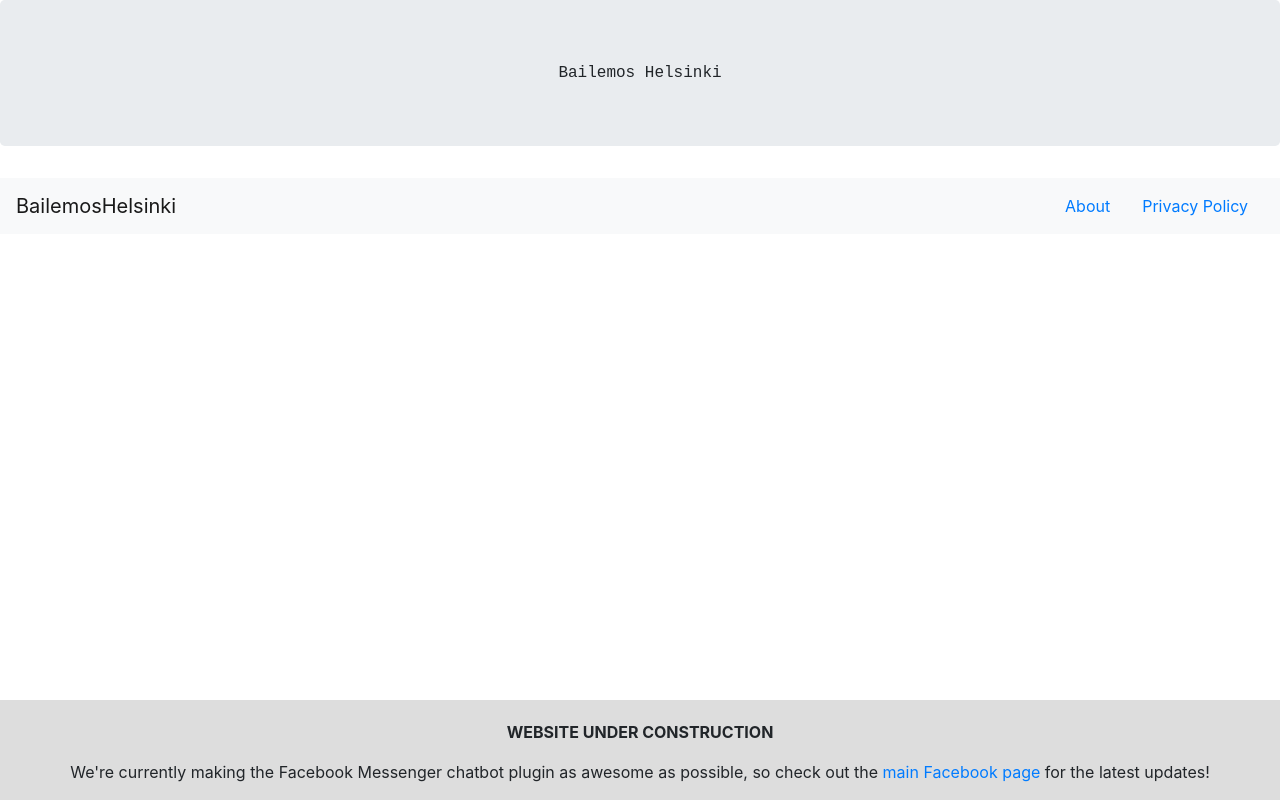
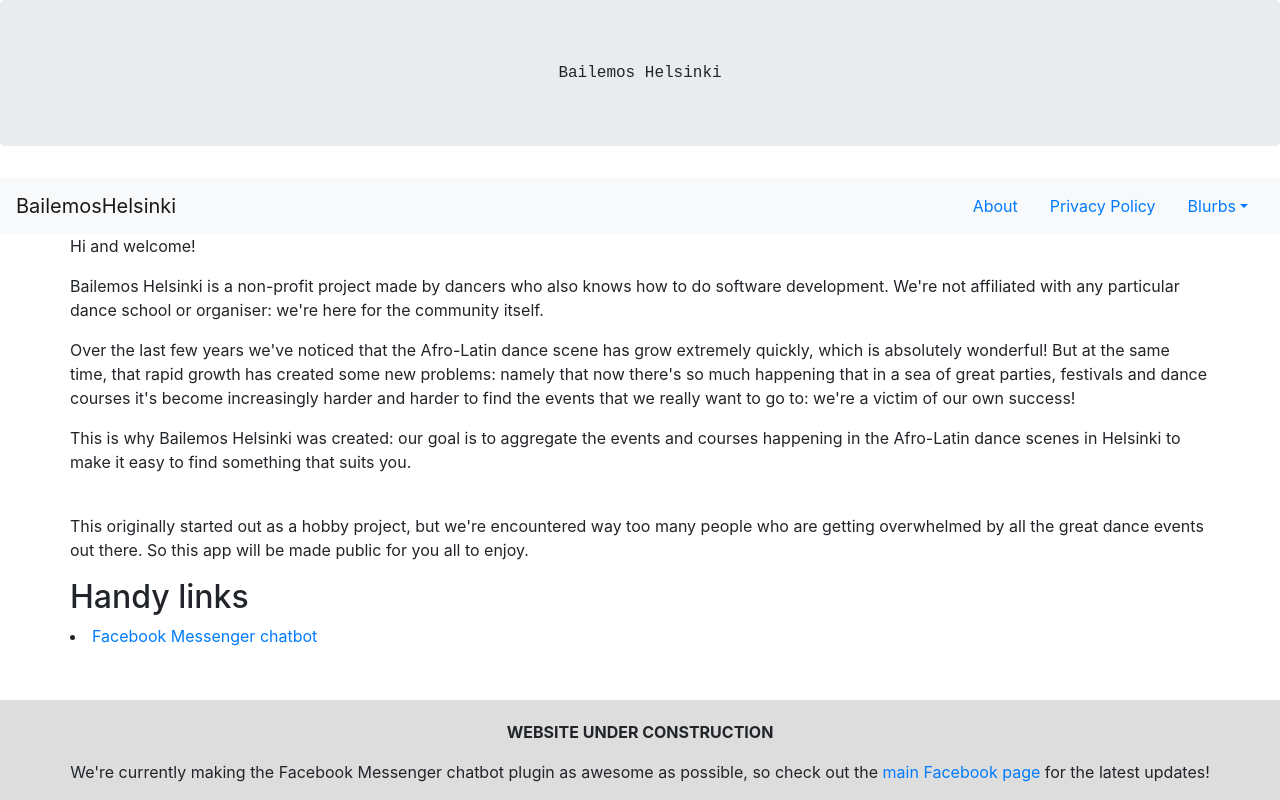
Before and after one commit to raybergholm/bailemos-helsinki-website, a React (Create React App) app: page / in a window 1280 px wide. Built offline with nearby package versions, Linux system fonts and the light colour scheme.

Commit message:
add centralised app route defs, split about section

```diff
--- a/src/AppRouter.js
+++ b/src/AppRouter.js
@@ -5,13 +5,18 @@
 import AboutPage from "./components/pages/AboutPage";
 import PrivacyPolicyPage from "./components/pages/PrivacyPolicyPage";
 
+import MessengerBlurbPage from "./components/pages/MessengerBlurbPage";
+
+import { APP_PATHS } from "./appConfig";
+
 const AppRouter = () => (
   <BrowserRouter>
     <Switch>
-      <Route exact path="/" component={MainPage} />
-      <Route exact path="/about" component={AboutPage} />
-      <Route path="/privacy-policy" component={PrivacyPolicyPage} />
-      <Redirect path="*" to="/" />
+      <Route exact path={APP_PATHS.Root} component={MainPage} />
+      <Route exact path={APP_PATHS.About} component={AboutPage} />
+      <Route path={APP_PATHS.PrivacyPolicy} component={PrivacyPolicyPage} />
+      <Route path={APP_PATHS.Blurbs.Messenger} component={MessengerBlurbPage} />
+      <Redirect path="*" to={APP_PATHS.Root} />
     </Switch>
   </BrowserRouter>
 );
--- /dev/null
+++ b/src/appConfig.js
@@ -0,0 +1,10 @@
+export const FACEBOOK_PAGE_URL = "#";
+
+export const APP_PATHS = {
+  Root: "/",
+  About: "/about",
+  PrivacyPolicy: "/privacy-policy",
+  Blurbs: {
+    Messenger: "/blurbs/messenger"
+  }
+};
--- a/src/components/pages/AboutPage.js
+++ b/src/components/pages/AboutPage.js
@@ -1,6 +1,6 @@
 import React from "react";
 
-import { Container, Row } from 'reactstrap';
+import { Container, Row } from "reactstrap";
 
 const AboutPage = () => (
   <div className="flex-grow-1">
@@ -8,15 +8,6 @@
       <Row>
         <h2>Who are we?</h2>
       </Row>
-      <Row>
-        <p>Hi and welcome! This site is a love letter to the Helsinki Afro-Latin social dance scene from dancers who also know how to do software development.</p>
-        <p>Over the last few years we've noticed that the Afro-Latin dance scene has grow extremely quickly, which is absolutely wonderful! But at the same time, that rapid growth has created some new problems: namely that now there's so much happening that in a sea of great parties, festivals and dance courses it's become increasingly harder and harder to find the events that we really want to go to: we're a victim of our own success!</p>
-        <p>This is why Bailemos Helsinki was created: our goal is to aggregate the events and courses happening in the Afro-Latin dance scenes in Helsinki to make it easy to find something that suits you.</p>
-        <br />
-        <p>This originally started out as a hobby project, but we're encountered way too many people who are getting overwhelmed by all the great dance events out there. So this app will be made public for you all to enjoy.</p>
-        <br />
-        <p>We're not affiliated with any particular dance school or organiser: we're here for the community itself.</p>
-      </Row>
     </Container>
   </div>
 );
--- a/src/components/pages/MainPage.js
+++ b/src/components/pages/MainPage.js
@@ -1,13 +1,27 @@
 import React from "react";
 
-import { Container, Row } from 'reactstrap';
+import { Container, Row } from "reactstrap";
+
+import { APP_PATHS } from "../../appConfig";
 
 const MainPagePage = () => (
   <Container>
-    <Row>
-    </Row>
-    <Row>
-    </Row>
+  <Row>
+    <p>Hi and welcome!</p>
+    <p>Bailemos Helsinki is a non-profit project made by dancers who also knows how to do software development. We're not affiliated with any particular dance school or organiser: we're here for the community itself.</p>
+    <p>Over the last few years we've noticed that the Afro-Latin dance scene has grow extremely quickly, which is absolutely wonderful! But at the same time, that rapid growth has created some new problems: namely that now there's so much happening that in a sea of great parties, festivals and dance courses it's become increasingly harder and harder to find the events that we really want to go to: we're a victim of our own success!</p>
+    <p>This is why Bailemos Helsinki was created: our goal is to aggregate the events and courses happening in the Afro-Latin dance scenes in Helsinki to make it easy to find something that suits you.</p>
+    <br />
+    <p>This originally started out as a hobby project, but we're encountered way too many people who are getting overwhelmed by all the great dance events out there. So this app will be made public for you all to enjoy.</p>
+  </Row>
+  <Row>
+    <h2>Handy links</h2>
+  </Row>
+  <Row>
+    <li>
+      <a href={APP_PATHS.Blurbs.Messenger}>Facebook Messenger chatbot</a>
+    </li>
+  </Row>
   </Container>
 );
 
--- /dev/null
+++ b/src/components/pages/MessengerBlurbPage.js
@@ -0,0 +1,19 @@
+import React from "react";
+
+import { Container, Row } from "reactstrap";
+
+import { FACEBOOK_PAGE_URL } from "../../appConfig";
+
+const MessengerBlurbPage = () => (
+  <div className="flex-grow-1">
+    <Container>
+      <Row>
+        <h2>Our Facebook page and Messenger chatbot</h2>
+        <p>Since the majority of all event organisation in Helsinki is done via Facebook, we have a <a href={FACEBOOK_PAGE_URL}>Facebook page here</a> where we keep an eye on public events, courses and other.</p>
+        <p>We also provide a Facebook Messenger chatbot on that page to let you query all the public dance events we've found: just open the chat and ask something, the chatbot will respond accordingly and try to find events if you ask.</p>
+      </Row>
+    </Container>
+  </div>
+);
+
+export default MessengerBlurbPage;
--- a/src/components/pages/PrivacyPolicyPage.js
+++ b/src/components/pages/PrivacyPolicyPage.js
@@ -1,6 +1,6 @@
 import React from "react";
 
-import { Container, Row } from 'reactstrap';
+import { Container, Row } from "reactstrap";
 
 const PrivacyPolicyPage = () => (
   <Container>
@@ -8,9 +8,14 @@
       <h2>Our Privacy Policy</h2>
     </Row>
     <Row>
-      <p>Your privacy is important to us.</p>
-      <p>This is why we don't use your private data at all. Whenever you use the Bailemos Helsinki app, it only uses publicly available information posted by the various dance studios, dance teachers, communities and other related event organisers to aggregate the events and courses happening in the Helsinki.</p>
-      <p>Your search terms, your user profiles info and your personal data are never accessed and never saved anywhere because they are not at all necessary for this app to work. In fact, the only reason there's a privacy policy here is because it's required by GDPR and the Facebook Messenger plugin.</p>
+      <h6><strong>Last updated: 30.10.2018</strong></h6>
+    </Row>
+    <Row>
+      <p>Your privacy is important to us. This is why we don't use your private data at all.</p>
+      <p>Whenever you use the Bailemos Helsinki Facebook Messenger, it only uses publicly available information posted by the various dance studios, dance teachers, communities and other related event organisers to aggregate the events and courses happening in the Helsinki.</p>
+      <p>Your search terms, your user profiles info and your personal data are never accessed and never saved anywhere because they are not at all necessary for this app to work.</p>
+      <br />
+      <p>This site also does not track anything: we do not store cookies or session data.</p>
     </Row>
   </Container>
 );
--- a/src/components/sections/AppNavbar.js
+++ b/src/components/sections/AppNavbar.js
@@ -1,15 +1,39 @@
 import React from "react";
 import PropTypes from "prop-types"
 
-import { Navbar, NavbarBrand, Nav, NavItem, NavLink } from 'reactstrap';
+import { Navbar, NavbarBrand, Nav, NavItem, NavLink, UncontrolledDropdown, DropdownToggle, DropdownMenu, DropdownItem } from 'reactstrap';
+
+import { APP_PATHS } from "../../appConfig";
+
+
+const generateSimpleLink = ({ text, url }) => (
+  <NavItem>
+    <NavLink href={url}>{text}</NavLink>
+  </NavItem>
+);
+
+const generateDropdown = (entries) => (
+  <UncontrolledDropdown nav inNavbar>
+    <DropdownToggle nav caret>
+      Blurbs
+    </DropdownToggle>
+    <DropdownMenu right>
+      {entries.map((entry) => (
+        <DropdownItem>
+          {generateSimpleLink(entry)}
+        </DropdownItem>
+      ))}
+    </DropdownMenu>
+  </UncontrolledDropdown>
+);
 
 const AppNavbar = ({ links }) => (
   <Navbar color="light" light>
-    <NavbarBrand href="/">BailemosHelsinki</NavbarBrand>
+    <NavbarBrand href={APP_PATHS.Root}>BailemosHelsinki</NavbarBrand>
     <Nav>
-      {links && links.map(({ text, url }) => <NavItem>
-        <NavLink href={url}>{text}</NavLink>
-      </NavItem>)}
+      {links && links.map((entry) => {
+        return entry instanceof Array ? generateDropdown(entry) : generateSimpleLink(entry)
+      })}
     </Nav>
   </Navbar>
 );
--- a/src/components/sections/Header.js
+++ b/src/components/sections/Header.js
@@ -3,9 +3,12 @@
 import Banner from "./Banner";
 import AppNavbar from "./AppNavbar";
 
+import { APP_PATHS } from "../../appConfig";
+
 const links = [
-  { text: "About", url: "/about" },
-  { text: "Privacy Policy", url: "/privacy-policy" }
+  { text: "About", url: APP_PATHS.About },
+  { text: "Privacy Policy", url: APP_PATHS.PrivacyPolicy },
+  [{ text: "Facebook Messenger Chatbot", url: APP_PATHS.Blurbs.Messenger }]
 ];
 
 const Header = () => (
--- a/src/components/sections/UnderConstructionNotice.js
+++ b/src/components/sections/UnderConstructionNotice.js
@@ -1,11 +1,11 @@
-import React from 'react';
+import React from "react";
 
-const linkUrl = "";
+import { FACEBOOK_PAGE_URL } from "../../appConfig";
 
 const Notice = () => (
   <div>
     <p><strong>WEBSITE UNDER CONSTRUCTION</strong></p>
-    <p>We're currently making the Facebook Messenger chatbot plugin as awesome as possible, so check out the <a href={linkUrl}>main Facebook page</a> for the latest updates!</p>
+    <p>We're currently making the Facebook Messenger chatbot plugin as awesome as possible, so check out the <a href={FACEBOOK_PAGE_URL}>main Facebook page</a> for the latest updates!</p>
     <p></p>
   </div>
 );
```
